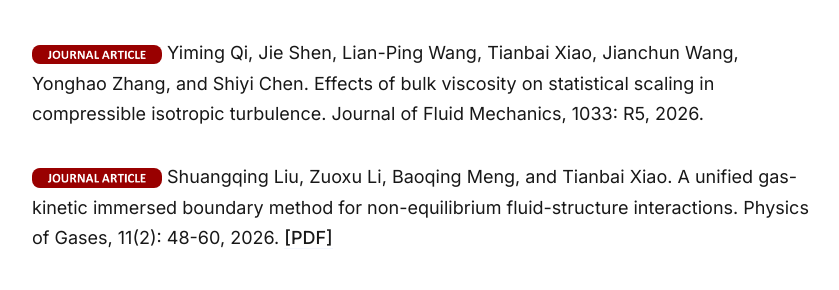
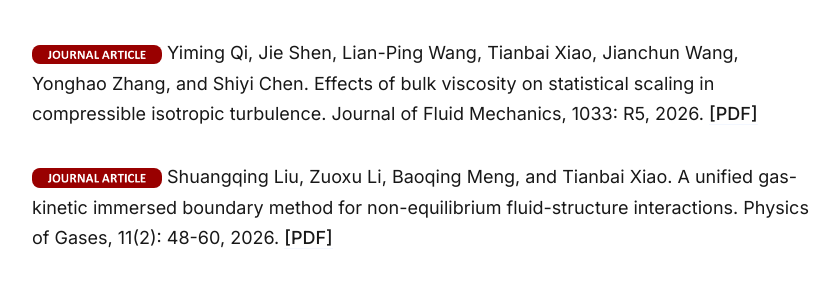
Before and after one commit to vavrines/vavrines.github.io, a Jekyll site: the page built from _projects/2022-01-01-research.md, in a window 1280 px wide and 900 px high, scrolled down 3323 px. Shown: the part 157-447 px from the top of the window, without its empty margins (218-1057 px from the left). Built offline with Jekyll 4.4.1, drawn with Linux system fonts in a browser that asks for light colours; nearby versions of some CDN libraries; some web fonts are replaced.

Commit message:
Minor fix

```diff
--- a/_projects/2022-01-01-research.md
+++ b/_projects/2022-01-01-research.md
@@ -40,7 +40,7 @@
 Jae Yong Lee, Steffen Schotthöfer, Tianbai Xiao, Sebastian Krumscheid, and Martin Frank. Structure-Preserving Operator Learning: Modeling the Collision Operator of Kinetic Equations. arXiv: 2402.16613, 2024. <a href='https://arxiv.org/pdf/2402.16613.pdf'>[PDF]</a></p>
 <p><strong>2026</strong></p>
 <p><img src="../images/journal-article.png" width="130">
-Yiming Qi, Jie Shen, Lian-Ping Wang, Tianbai Xiao, Jianchun Wang, Yonghao Zhang, and Shiyi Chen. Effects of bulk viscosity on statistical scaling in compressible isotropic turbulence. Journal of Fluid Mechanics, 1033: R5, 2026.</p>
+Yiming Qi, Jie Shen, Lian-Ping Wang, Tianbai Xiao, Jianchun Wang, Yonghao Zhang, and Shiyi Chen. Effects of bulk viscosity on statistical scaling in compressible isotropic turbulence. Journal of Fluid Mechanics, 1033: R5, 2026. <a href='../documents/publications/qi2026-viscosity.pdf'>[PDF]</a></p>
 <p><img src="../images/journal-article.png" width="130">
 Shuangqing Liu, Zuoxu Li, Baoqing Meng, and Tianbai Xiao. A unified gas-kinetic immersed boundary method for non-equilibrium fluid-structure interactions. Physics of Gases, 11(2): 48-60, 2026. <a href='../documents/publications/liu2026-ibm.pdf'>[PDF]</a></p>
 <p><img src="../images/journal-article.png" width="130">
```
